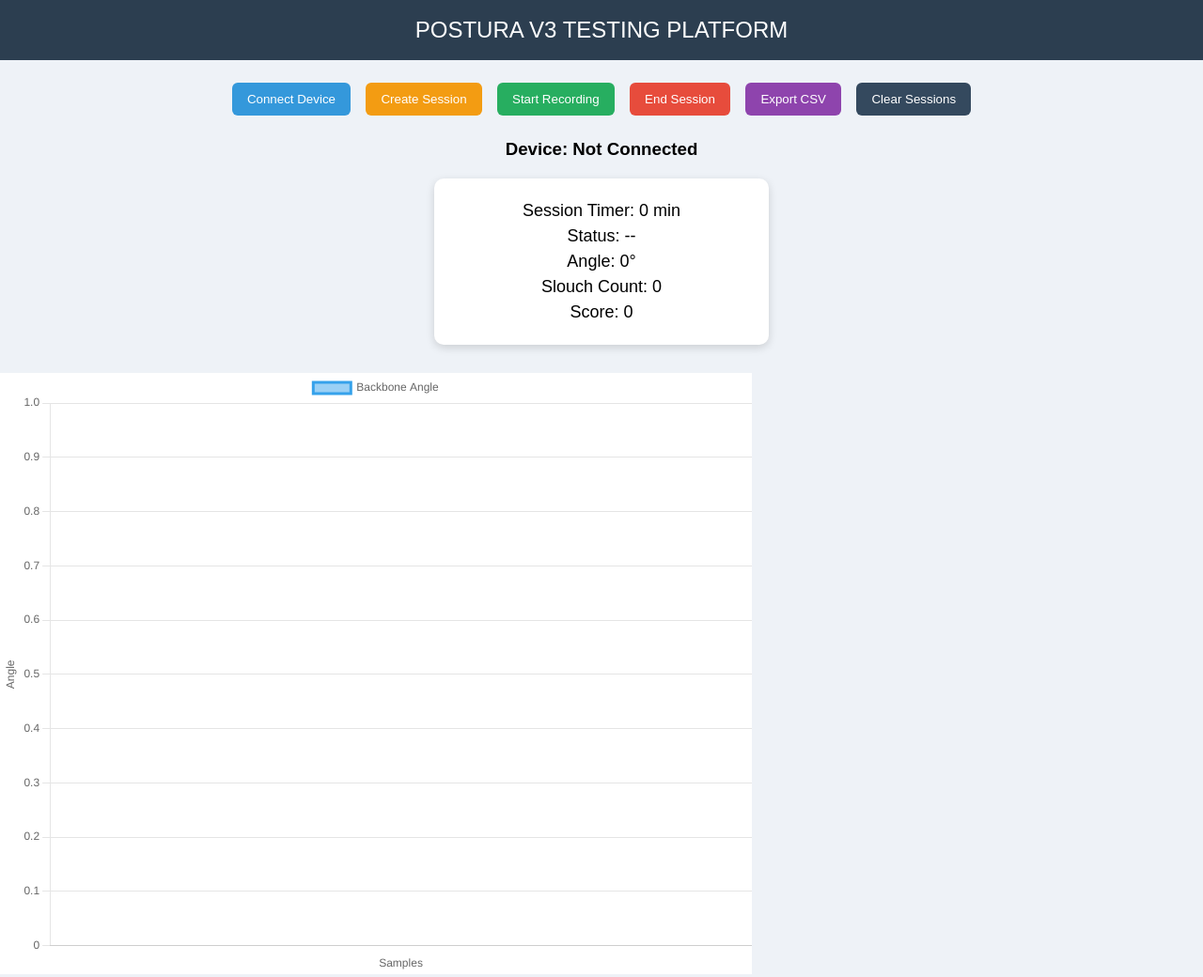
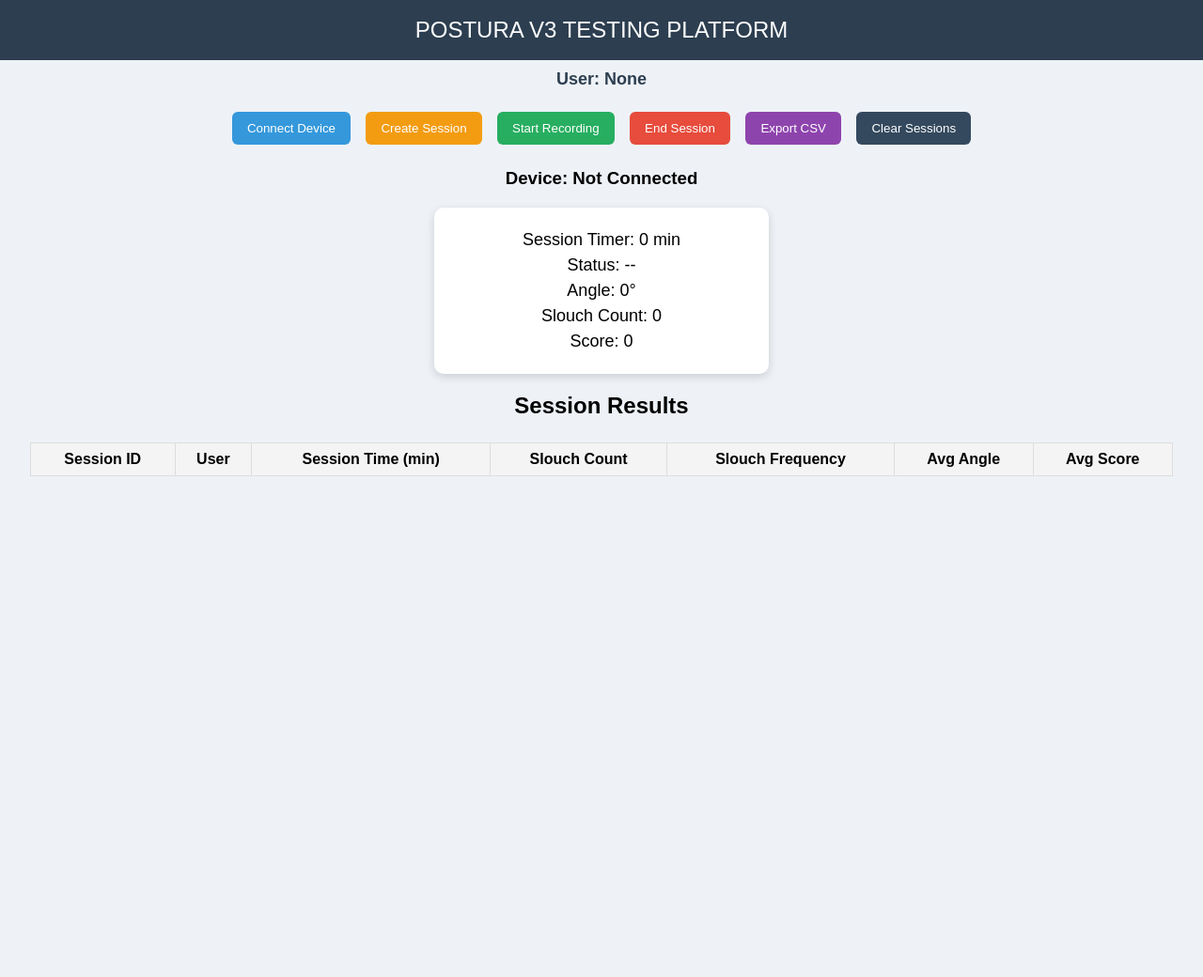
Before and after one commit to samkitwork2233-sys/Postura_testing_platform_SK, a plain HTML site: page index.html in a window 1280 px wide. Shown: the top 1040 px of the page at 94% size. After the commit the page ends 800 px from the top, so only its background shows below. Drawn offline with nearby package versions, Linux system fonts and the light colour scheme.

Commit message:
Update index.html

```diff
--- a/index.html
+++ b/index.html
@@ -5,8 +5,6 @@
 
 <meta name="viewport" content="width=device-width, initial-scale=1">
 <title>Postura V3 Testing Platform</title>
-
-<script src="https://cdn.jsdelivr.net/npm/chart.js"></script>
 
 <style>
 
@@ -74,10 +72,11 @@ th{
 background:#f4f4f4;
 }
 
-canvas{
-background:white;
-margin-top:30px;
-max-width:800px;
+#currentUser{
+font-size:18px;
+margin-top:10px;
+font-weight:bold;
+color:#2c3e50;
 }
 
 </style>
@@ -87,6 +86,8 @@ max-width:800px;
 <body>
 
 <header>POSTURA V3 TESTING PLATFORM</header>
+
+<div id="currentUser">User: None</div>
 
 <br>
 
@@ -108,8 +109,6 @@ max-width:800px;
 <div class="metric">Score: <span id="score">0</span></div>
 
 </div>
-
-<canvas id="angleChart"></canvas>
 
 <h2>Session Results</h2>
 
@@ -144,26 +143,6 @@ let sampleCount=0;
 
 let finalSlouch=0;
 
-const ctx=document.getElementById("angleChart");
-
-let chart=new Chart(ctx,{
-type:'line',
-data:{
-labels:[],
-datasets:[{
-label:'Backbone Angle',
-data:[]
-}]
-},
-options:{
-animation:false,
-scales:{
-y:{title:{display:true,text:"Angle"}},
-x:{title:{display:true,text:"Samples"}}
-}
-}
-});
-
 async function connectDevice(){
 
 const device=await navigator.bluetooth.requestDevice({
@@ -196,6 +175,10 @@ function createSession(){
 
 username=prompt("Enter user name");
 
+if(username){
+document.getElementById("currentUser").innerText="User: "+username;
+}
+
 }
 
 async function startSession(){
@@ -212,10 +195,6 @@ sessionStart=Date.now();
 angleSum=0;
 scoreSum=0;
 sampleCount=0;
-
-chart.data.labels=[];
-chart.data.datasets[0].data=[];
-chart.update();
 
 logging=true;
 
@@ -302,11 +281,6 @@ sampleCount++;
 
 finalSlouch=slouch;
 
-chart.data.labels.push(sampleCount);
-chart.data.datasets[0].data.push(angle);
-
-chart.update();
-
 }
 
 }
```
